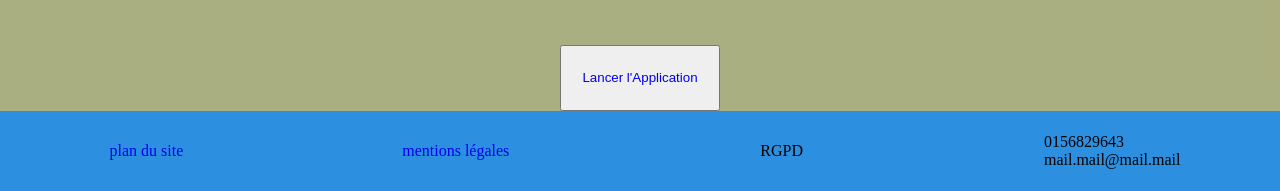
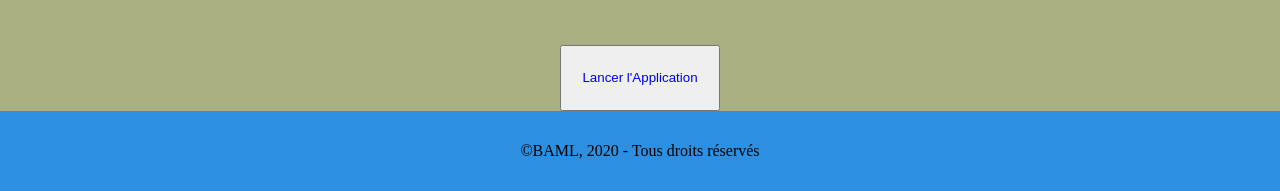
Before and after one commit to DivermanCiv/BAML, a Django app: page / in a window 1280 px wide. Shown: the part 673-864 px from the top of the page. Run offline with Django 3.2, Linux system fonts and the light colour scheme.

Commit message:
add the copyright in footer

```diff
--- a/BAML/templates/BAML/base.html
+++ b/BAML/templates/BAML/base.html
@@ -48,6 +48,9 @@
         {% endblock %}
         <footer>
             <div class="footer">
+                <p>©BAML, 2020 - Tous droits réservés</p>
+            </div>
+           <!--<div class="footer">
                 <p><a href="/plan-du-site">plan du site</a></p>
                 <p><a href="/mention-legales">mentions légales</a></p>
                 <p><a id="btnPopupFooter" class="btnPopupFooter" onclick="openModalFooter()">RGPD</a></p>
@@ -69,7 +72,7 @@
                     <div class="footer-tel">0156829643</div>
                     <div class="footer-mail">mail.mail@mail.mail</div>
                 </div>
-            </div>
+            </div> -->
         </footer>
     </body>
 
```
